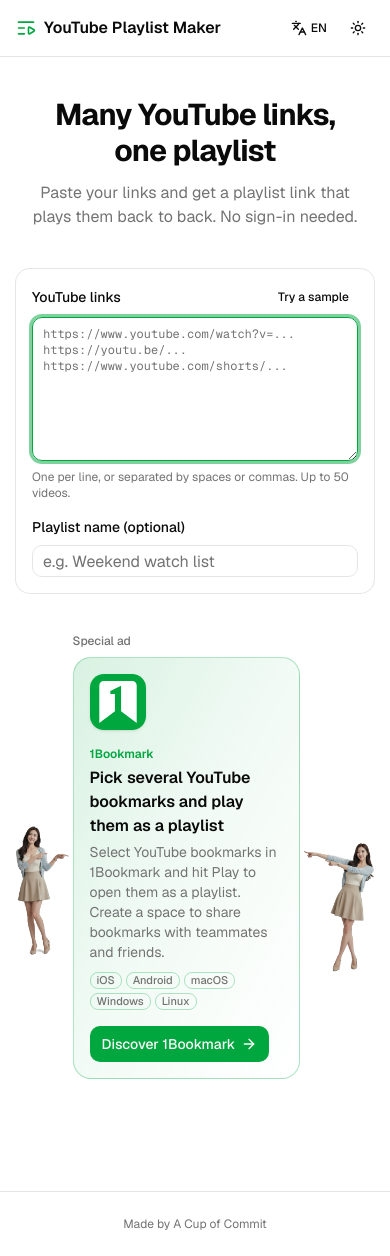
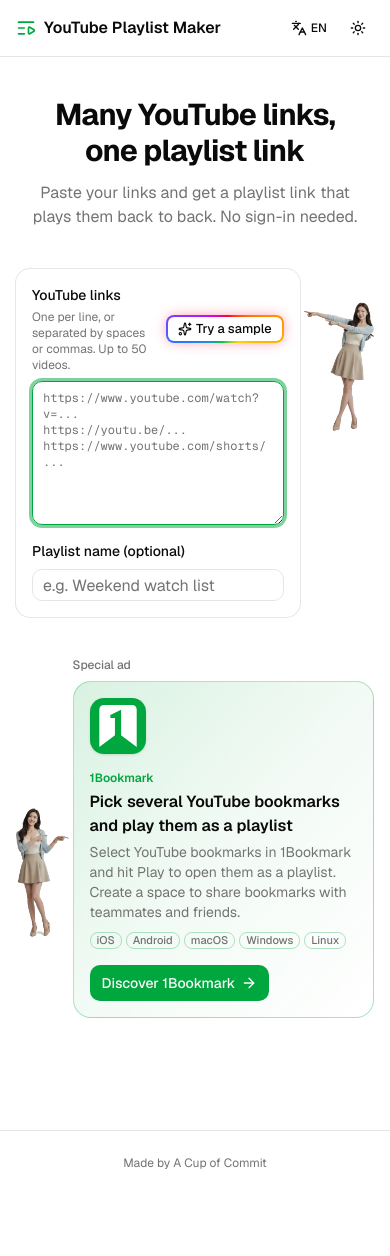
Before and after one commit to ACupofCommit/youtube-playlist-maker, a Next.js app: page /en in a window 390 px wide. After the commit the page ends 1195 px from the top, so only its background shows below. Built offline with nearby package versions, Linux system fonts and the light colour scheme.

Commit message:
feat: 왼쪽 가리키는 인물은 예시 넣기 버튼으로, 무지개 테두리 넛지와 예시 재생목록 이름·aespa 곡 추가
Co-Authored-By: Claude Opus 5.5 (1M context) <noreply@anthropic.com>
Claude-Session: https://claude.ai/code/session_01EECRzdjPjQD6pFkym2rzZy

```diff
--- a/src/app/globals.css
+++ b/src/app/globals.css
@@ -128,3 +128,36 @@
     @apply font-sans;
   }
 }
+/* 예시 넣기 버튼: 무지개 테두리가 돌며 눌러 보라고 알린다. */
+@property --nudge-angle {
+  syntax: "<angle>";
+  initial-value: 0deg;
+  inherits: false;
+}
+
+@keyframes nudge-spin {
+  to {
+    --nudge-angle: 360deg;
+  }
+}
+
+.sample-nudge {
+  border: 2px solid transparent;
+  background:
+    linear-gradient(var(--card), var(--card)) padding-box,
+    conic-gradient(from var(--nudge-angle), #ff0033, #ff8a00, #ffd400, #00c853, #2979ff, #d500f9, #ff0033) border-box;
+  box-shadow: 0 0 14px -2px color-mix(in oklch, #ff0033 45%, transparent);
+  animation: nudge-spin 2.5s linear infinite;
+}
+
+.sample-nudge:hover {
+  background:
+    linear-gradient(var(--muted), var(--muted)) padding-box,
+    conic-gradient(from var(--nudge-angle), #ff0033, #ff8a00, #ffd400, #00c853, #2979ff, #d500f9, #ff0033) border-box;
+}
+
+@media (prefers-reduced-motion: reduce) {
+  .sample-nudge {
+    animation: none;
+  }
+}
--- a/src/components/playlist-maker.tsx
+++ b/src/components/playlist-maker.tsx
@@ -2,7 +2,7 @@
 
 import { useEffect, useMemo, useRef, useState } from "react";
 import Image from "next/image";
-import { ArrowDown, ArrowUp, Check, Copy, ExternalLink, X } from "lucide-react";
+import { ArrowDown, ArrowUp, Check, Copy, ExternalLink, Sparkles, X } from "lucide-react";
 import { toast } from "sonner";
 import { Badge } from "@/components/ui/badge";
 import { Button } from "@/components/ui/button";
@@ -13,9 +13,14 @@ import { format, type Dictionary } from "@/lib/i18n";
 import { YOUTUBE_PLAYLIST_MAX, parseInput, thumbnailUrl, youtubePlaylistUrl } from "@/lib/youtube";
 
 const SAMPLE = [
-  "https://www.youtube.com/watch?v=jNQXAC9IVRw",
-  "https://youtu.be/9bZkp7q19f0",
+  "https://www.youtube.com/watch?v=gdZLi9oWNZg",
+  "https://youtu.be/JGwWNGJdvx8",
+  "https://www.youtube.com/watch?v=9bZkp7q19f0",
   "https://www.youtube.com/watch?v=kJQP7kiw5Fk",
+  // aespa: Supernova, Next Level, Whiplash
+  "https://www.youtube.com/watch?v=phuiiNCxRMg",
+  "https://youtu.be/4TWR90KJl84",
+  "https://www.youtube.com/watch?v=jWQx2f-CErU",
 ].join("\n");
 
 /** 목록에서 순서를 바꾸거나 뺄 때는 입력창을 정리된 링크로 다시 쓴다. */
@@ -35,6 +40,17 @@ export function PlaylistMaker({ t }: { t: Dictionary }) {
   const playlistUrl = videoIds.length > 0 ? youtubePlaylistUrl(videoIds, title) : null;
 
   const copied = playlistUrl !== null && copiedUrl === playlistUrl;
+
+  function fillSample() {
+    setText(SAMPLE);
+    setTitle(t.input.sampleTitle);
+  }
+
+  function clear() {
+    setText("");
+    // 예시로 넣은 이름은 같이 지운다. 직접 쓴 이름은 남긴다.
+    if (title === t.input.sampleTitle) setTitle("");
+  }
 
   function update(next: string[]) {
     setText(toText(next));
@@ -60,20 +76,27 @@ export function PlaylistMaker({ t }: { t: Dictionary }) {
 
   return (
     <div className="flex flex-col gap-6">
-      <Card>
+      {/* 처음 온 사람이 예시 넣기를 눌러 보도록 인물이 버튼을 가리킨다(손끝은 이미지 위에서 약 8%).
+          배너와 같이 lg 미만에서는 카드 오른쪽에 붙어 카드가 그만큼 줄고, lg 이상에서는 카드 바깥 여백에 둔다.
+          버튼 가운데는 카드 위에서 약 2.75rem(안내 문구 두 줄)·2.25rem(한 줄)이다. */}
+      <div className="flex items-start gap-1 lg:relative lg:block">
+        <Card className="min-w-0 flex-1">
           <CardContent className="flex flex-col gap-4">
             <div className="flex flex-col gap-2">
               <div className="flex items-center justify-between gap-2">
+                <div className="flex min-w-0 flex-1 flex-col gap-1">
                   <label htmlFor="links" className="text-sm font-medium">
                     {t.input.label}
                   </label>
+                  <p className="text-muted-foreground text-xs">{format(t.input.hint, { max: YOUTUBE_PLAYLIST_MAX })}</p>
+                </div>
                 {text ? (
-                <Button variant="ghost" size="xs" onClick={() => setText("")}>
+                  <Button variant="ghost" size="xs" className="shrink-0" onClick={clear}>
                     <X /> {t.input.clear}
                   </Button>
                 ) : (
-                <Button variant="ghost" size="xs" onClick={() => setText(SAMPLE)}>
-                  {t.input.sample}
+                  <Button variant="ghost" size="sm" className="sample-nudge shrink-0" onClick={fillSample}>
+                    <Sparkles /> {t.input.sample}
                   </Button>
                 )}
               </div>
@@ -86,7 +109,6 @@ export function PlaylistMaker({ t }: { t: Dictionary }) {
                 autoFocus
                 className="min-h-36 font-mono text-xs sm:text-sm"
               />
-            <p className="text-muted-foreground text-xs">{format(t.input.hint, { max: YOUTUBE_PLAYLIST_MAX })}</p>
             </div>
             <div className="flex flex-col gap-2">
               <label htmlFor="title" className="text-sm font-medium">
@@ -102,6 +124,16 @@ export function PlaylistMaker({ t }: { t: Dictionary }) {
             </div>
           </CardContent>
         </Card>
+        {!text && (
+          <Image
+            src="/banner/point-left.png"
+            alt=""
+            width={264}
+            height={480}
+            className="pointer-events-none mt-11 h-32 w-auto max-w-none shrink-0 -translate-y-[8%] select-none sm:mt-9 sm:h-44 lg:absolute lg:top-9 lg:left-full lg:mt-0 lg:ml-3 lg:h-60"
+          />
+        )}
+      </div>
 
       {playlistUrl && (
         <Card className="ring-primary/40 ring-2">
--- a/src/components/promo-section.tsx
+++ b/src/components/promo-section.tsx
@@ -2,9 +2,9 @@ import Image from "next/image";
 import { PromoBanner } from "@/components/promo-banner";
 import type { Dictionary, Locale } from "@/lib/i18n";
 
-// 인물의 손끝이 배너 세로 가운데를 가리키도록 옮긴다. 손끝 높이는 이미지 높이 대비 비율이라 크기가 바뀌어도 맞는다.
-// point-right: 손끝이 위에서 23%, point-left: 두 손끝의 가운데가 위에서 약 10%.
-// - lg 미만: 배너 양옆에 작게 붙여 둔다(릴스 같은 세로 화면에서도 보이게). 가운데 정렬 후 (50% - 손끝)만큼 내린다.
+// 인물의 손끝이 배너 세로 가운데를 가리키도록 옮긴다. 손끝 높이(위에서 23%)는 이미지 높이 대비 비율이라 크기가 바뀌어도 맞는다.
+// 왼쪽을 가리키는 인물은 예시 넣기 버튼 옆에 있다(playlist-maker).
+// - lg 미만: 배너 왼쪽에 작게 붙여 둔다(릴스 같은 세로 화면에서도 보이게). 가운데 정렬 후 (50% - 손끝)만큼 내린다.
 // - lg 이상: 배너 바깥 여백에 둔다. 위를 배너 가운데에 맞춘 뒤 손끝만큼 올린다.
 export function PromoSection({ lang, t }: { lang: Locale; t: Dictionary }) {
   return (
@@ -15,20 +15,13 @@ export function PromoSection({ lang, t }: { lang: Locale; t: Dictionary }) {
           alt=""
           width={197}
           height={480}
-          className="pointer-events-none h-32 w-auto shrink-0 translate-y-[27%] select-none sm:h-44 lg:absolute lg:top-1/2 lg:right-full lg:mr-3 lg:h-60 lg:-translate-y-[23%]"
+          className="pointer-events-none h-32 w-auto max-w-none shrink-0 translate-y-[27%] select-none sm:h-44 lg:absolute lg:top-1/2 lg:right-full lg:mr-3 lg:h-60 lg:-translate-y-[23%]"
         />
-        {/* 좁은 화면에서는 양옆에 인물이 붙으므로 표시를 배너 열 안에 둬 배너 바로 위에 오게 한다. */}
+        {/* 좁은 화면에서는 왼쪽에 인물이 붙으므로 표시를 배너 열 안에 둬 배너 바로 위에 오게 한다. */}
         <div className="flex min-w-0 flex-1 flex-col gap-2">
           <span className="text-muted-foreground text-xs font-medium">{t.banner.label}</span>
           <PromoBanner lang={lang} t={t} />
         </div>
-        <Image
-          src="/banner/point-left.png"
-          alt=""
-          width={264}
-          height={480}
-          className="pointer-events-none h-32 w-auto shrink-0 translate-y-[40%] select-none sm:h-44 lg:absolute lg:top-1/2 lg:left-full lg:ml-3 lg:h-60 lg:-translate-y-[10%]"
-        />
       </div>
     </section>
   );
--- a/src/lib/i18n.ts
+++ b/src/lib/i18n.ts
@@ -13,7 +13,7 @@ const ko = {
   },
   header: { theme: "화면 모드", light: "라이트", dark: "다크", system: "시스템", language: "언어" },
   hero: {
-    title: "YouTube 링크 여러 개를\n재생목록 하나로",
+    title: "YouTube 링크 여러 개를\n재생목록 링크 하나로",
     subtitle: "링크를 붙여 넣으면 로그인 없이 이어서 재생되는 재생목록 링크를 만들어 드려요.",
   },
   input: {
@@ -23,6 +23,7 @@ const ko = {
     hint: "한 줄에 하나씩, 또는 공백·쉼표로 나눠 붙여 넣으세요. 최대 {max}개까지 들어갑니다.",
     clear: "지우기",
     sample: "예시 넣기",
+    sampleTitle: "오늘 출근하면서 들을 노래",
     titleLabel: "재생목록 이름 (선택)",
     titlePlaceholder: "예: 주말에 볼 영상",
   },
@@ -64,7 +65,7 @@ const en: Dictionary = {
   },
   header: { theme: "Theme", light: "Light", dark: "Dark", system: "System", language: "Language" },
   hero: {
-    title: "Many YouTube links,\none playlist",
+    title: "Many YouTube links,\none playlist link",
     subtitle: "Paste your links and get a playlist link that plays them back to back. No sign-in needed.",
   },
   input: {
@@ -74,6 +75,7 @@ const en: Dictionary = {
     hint: "One per line, or separated by spaces or commas. Up to {max} videos.",
     clear: "Clear",
     sample: "Try a sample",
+    sampleTitle: "Songs for my commute today",
     titleLabel: "Playlist name (optional)",
     titlePlaceholder: "e.g. Weekend watch list",
   },
```
Lines whose indentation alone changed are shown as unchanged.
